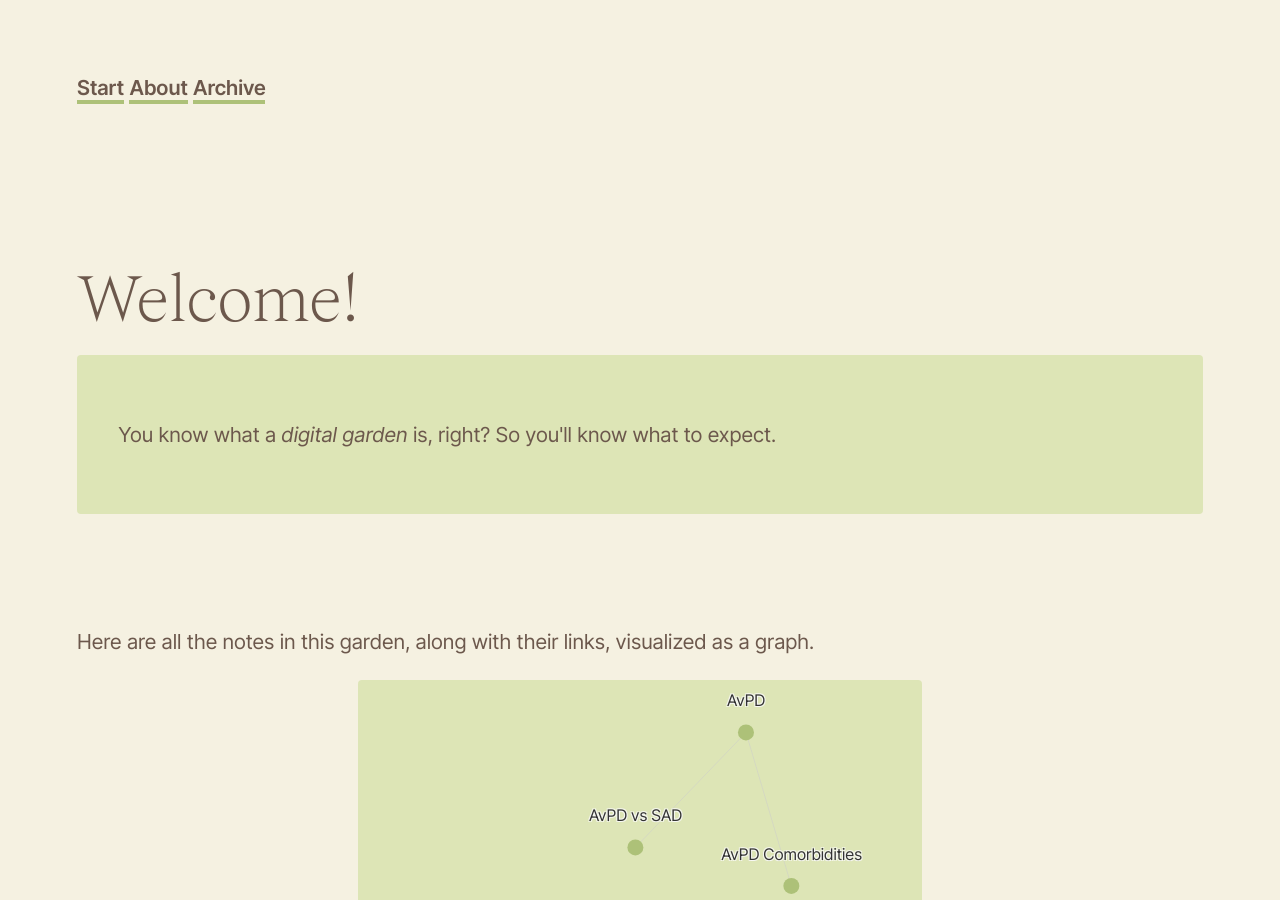
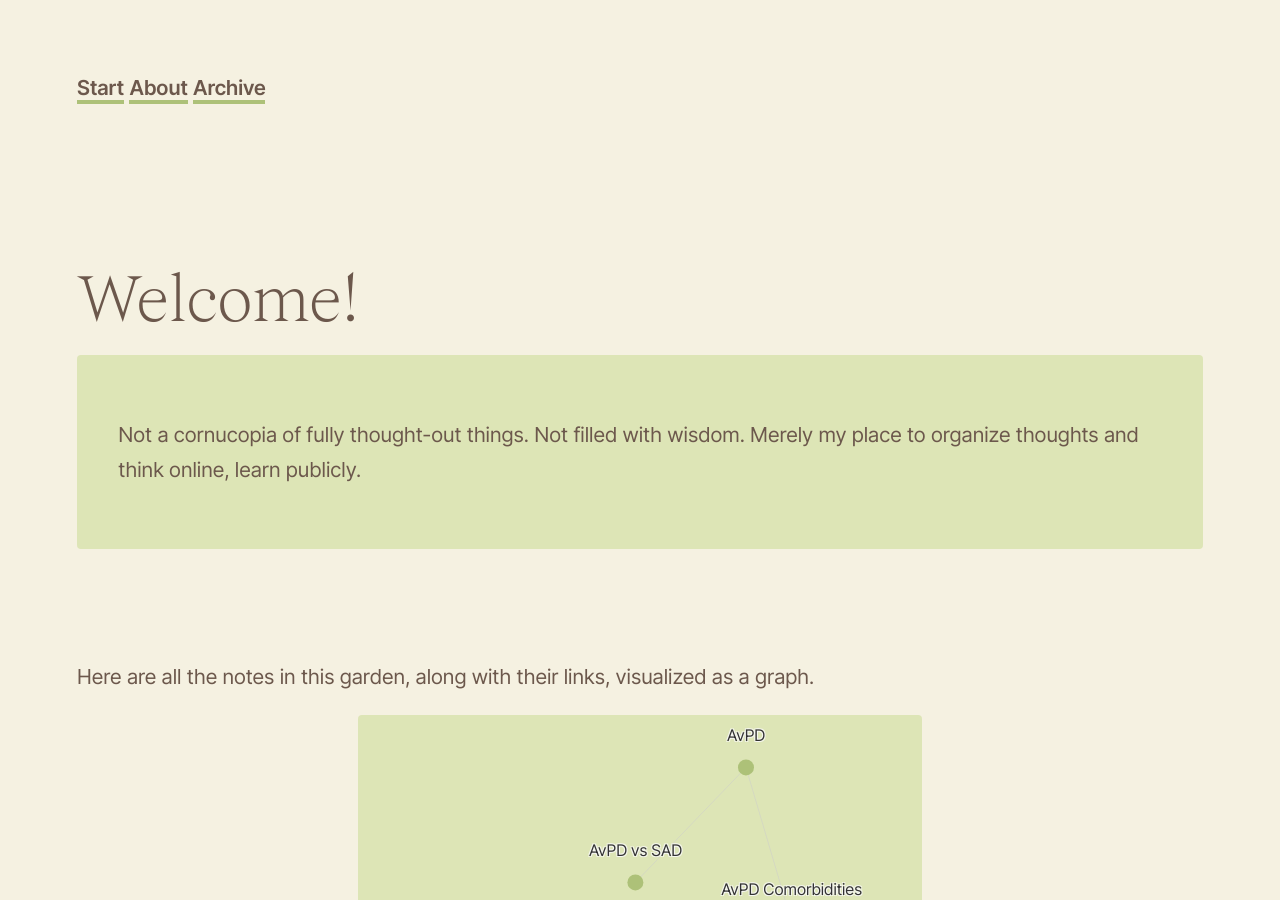
Before and after one commit to naavaparta/naavaparta, a Jekyll site: the page built from _pages/index.md, in a window 1280 px wide and 900 px high. Built offline with Jekyll 4.4.1, drawn with Linux system fonts in a browser that asks for light colours; Markdown is read by kramdown in place of the engine named in the settings.

Commit message:
To make it work with my brain better

```diff
--- a/_layouts/note.html
+++ b/_layouts/note.html
@@ -26,5 +26,3 @@ layout: default
   </div>
   {% endif %}
 </aside>
-<section>
-  {%- if site.show_notes_graph -%}<p>Here are all the notes in this garden, along with their links, visualized as a graph.</p>{% include notes-graph.html %}{%- endif -%}</section>
--- a/_pages/index.md
+++ b/_pages/index.md
@@ -5,5 +5,5 @@ id: home
 ---
 
 <section class="callout">
-	You know what a <em>digital garden</em> is, right? So you'll know what to expect.
+	Not a cornucopia of fully thought-out things. Not filled with wisdom. Merely my place to organize thoughts and think online, learn publicly.
 </section>
```
